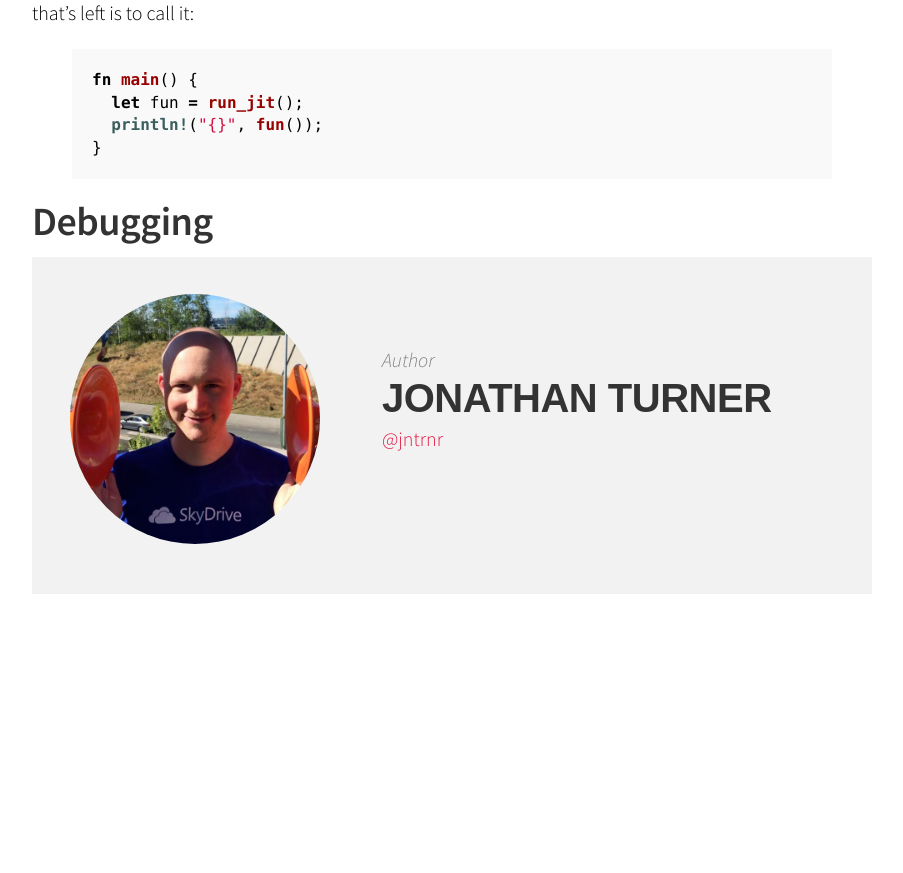
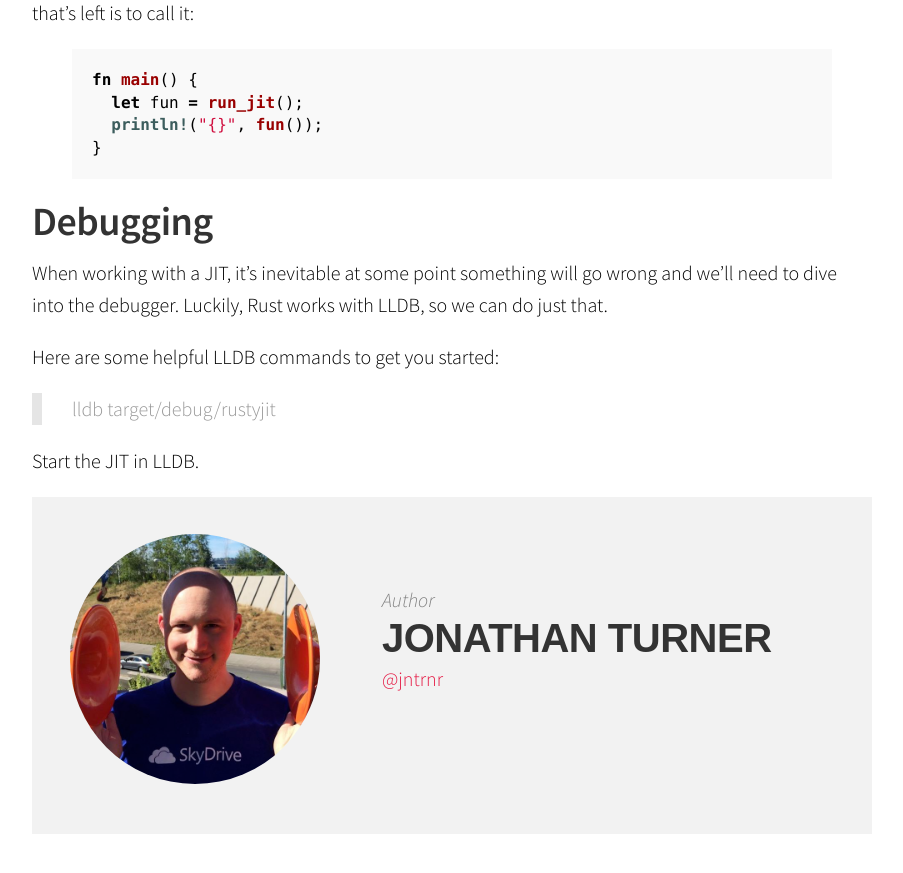
Before and after one commit to sophiajt/jntrnr.github.io, a Jekyll site: the page built from _posts/2015-12-01-building-a-jit-in-rust.md, in a window 1280 px wide and 900 px high, scrolled down 5403 px. Shown: the top 873 px of the window, without its empty margins (188-1091 px from the left). Built offline with Jekyll 4.4.1, drawn with Linux system fonts in a browser that asks for light colours; Markdown is read by kramdown in place of the engine named in the settings; before the commit the page ends 6097 px from its top, so only the background shows below that.

Commit message:
Update 2015-12-01-building-a-jit-in-rust.md

```diff
--- a/_posts/2015-12-01-building-a-jit-in-rust.md
+++ b/_posts/2015-12-01-building-a-jit-in-rust.md
@@ -189,3 +189,11 @@ fn main() {
 {% endhighlight %}
 
 # Debugging
+
+When working with a JIT, it's inevitable at some point something will go wrong and we'll need to dive into the debugger.  Luckily, Rust works with LLDB, so we can do just that.
+
+Here are some helpful LLDB commands to get you started:
+
+> lldb target/debug/rustyjit
+
+Start the JIT in LLDB.
```
